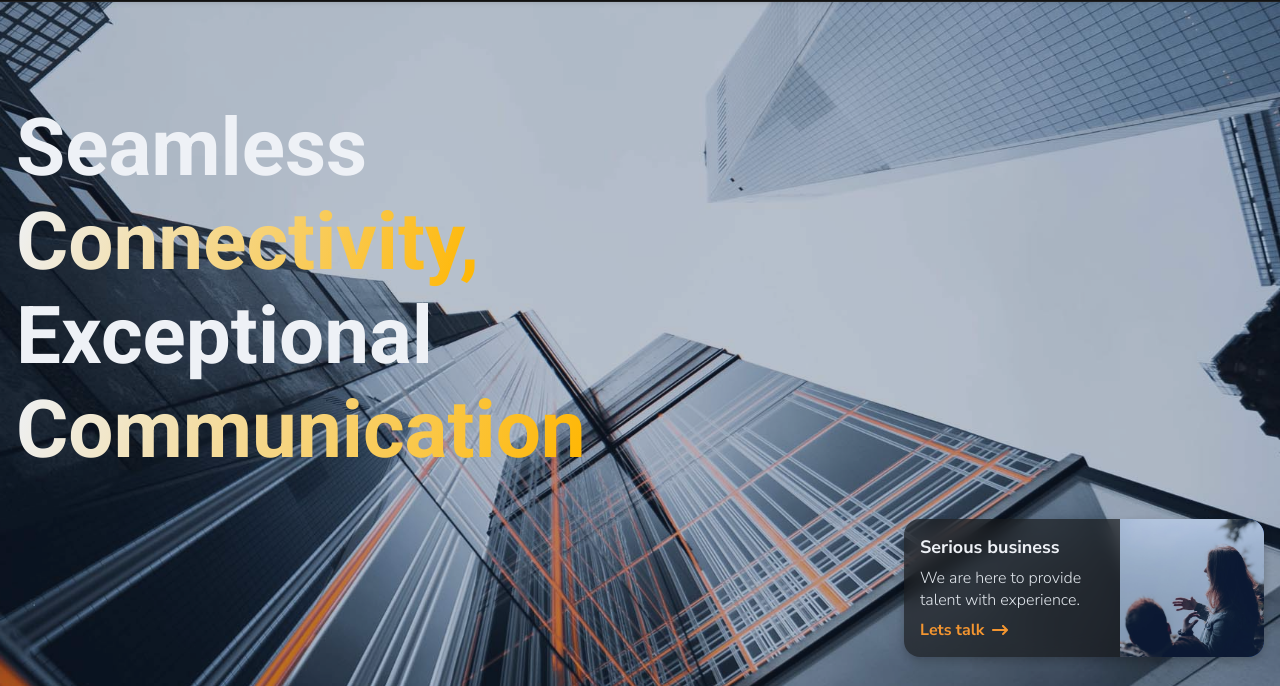
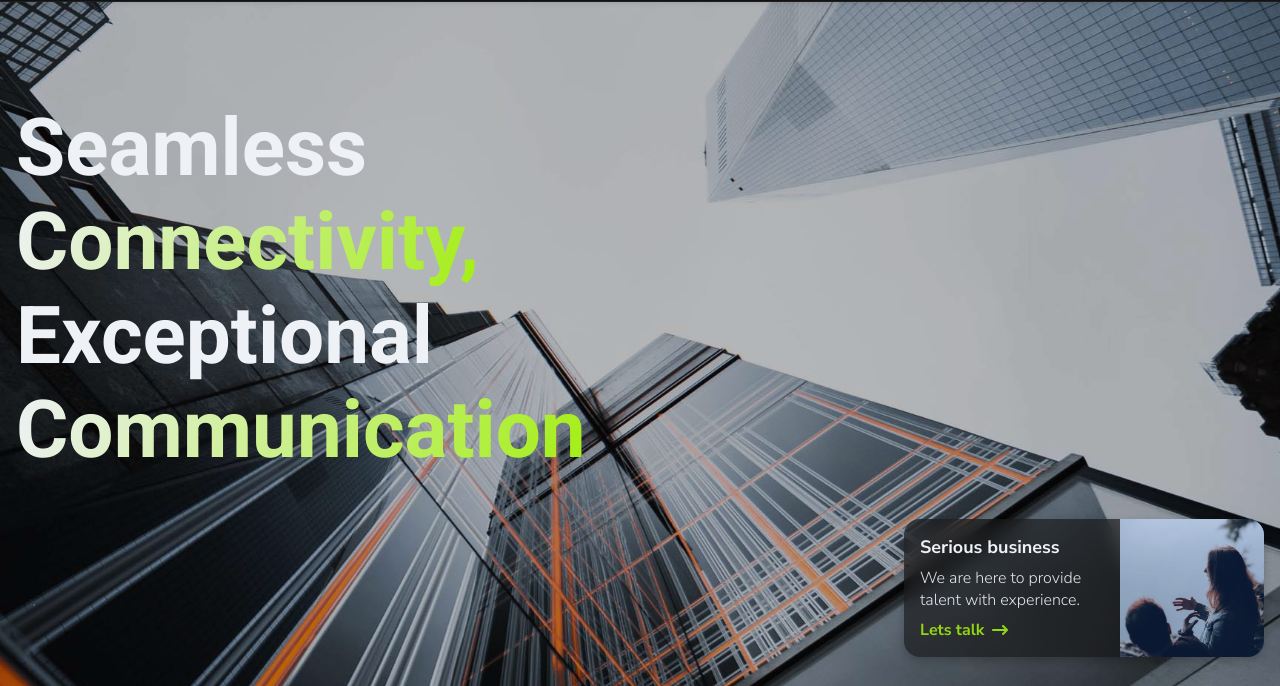
Before and after one commit to j4b1er/glor-site, a website built with Vite: page index.html in a window 1280 px wide. Shown: the part 111-797 px from the top of the page. Built offline with nearby package versions, Linux system fonts and the light colour scheme.

Commit message:
new palete

```diff
--- a/src/sass/abstract/_utilities.scss
+++ b/src/sass/abstract/_utilities.scss
@@ -112,7 +112,7 @@
   background-image: linear-gradient(
     110deg,
     $color-primary-100,
-    $color-accent-900
+    $color-green-accent-100
   );
 
   background-size: 100%;
--- a/src/sass/components/_small-card.scss
+++ b/src/sass/components/_small-card.scss
@@ -49,12 +49,12 @@
       align-items: center;
       gap: 0.5rem;
 
-      color: $color-accent-600;
+      color: $color-green-accent-300;
       font-weight: 700;
 
       & svg {
         height: 1rem;
-        fill: $color-accent-600;
+        fill: $color-green-accent-300;
         transition: transform 0.2s;
       }
     }
--- a/src/sass/layout/_hero.scss
+++ b/src/sass/layout/_hero.scss
@@ -1,5 +1,5 @@
 .main-hero {
-  background-color: $color-primary-900;
+  background-color: $color-black-900;
   font-family: "Nunito Sans", sans-serif;
 
   // &__video-bg {
```
Also changed, not shown: src/css/style.css.
